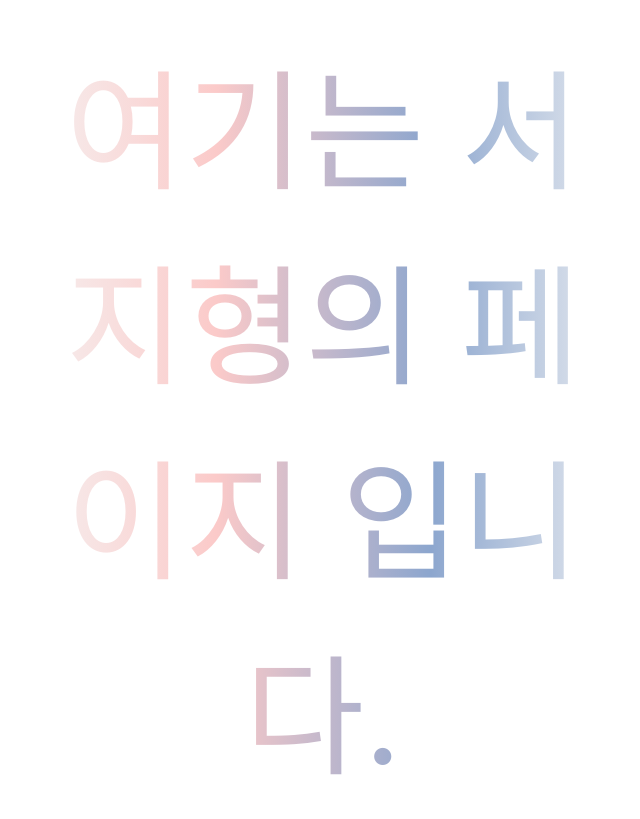
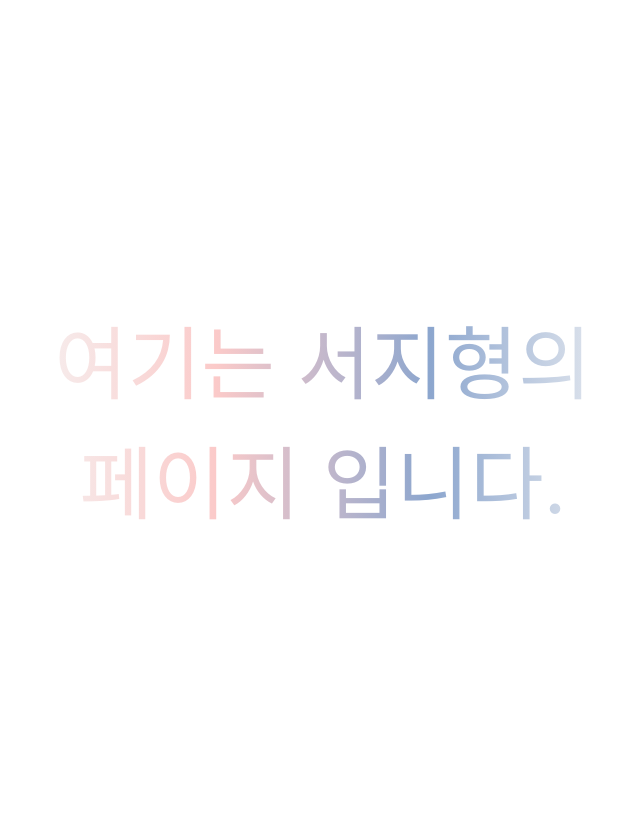
Before and after one commit to hyeoong96/project, a Django app: page / in a window 1280 px wide. Shown: the part 56-875 px from the top of the page, without its empty margins (317-957 px from the left). After the commit the page ends 576 px from the top, so only its background shows below. Run offline with Django 3.2, Linux system fonts and the light colour scheme; some libraries are stand-ins or nearby versions.

Commit message:
home change1

```diff
--- a/blog/templates/blog/home.html
+++ b/blog/templates/blog/home.html
@@ -16,14 +16,16 @@
                   top: 60%;
                   left: 50%;
                   transform: translate( -50%, -50% );
-                  font-size: 130px;
+                  font-size: 80px;
                   background: linear-gradient(to right,whitesmoke, #fbcac9, #8ca6ce, whitesmoke);
                   -webkit-background-clip: text;
                   -webkit-text-fill-color: transparent;
                   }
   </style>
+<body>
   <br>
   <div class="bgimg"></div>
   <div class="in_text">여기는 서지형의 페이지 입니다.</div>
 
+</body>
   {% endblock %}
```
